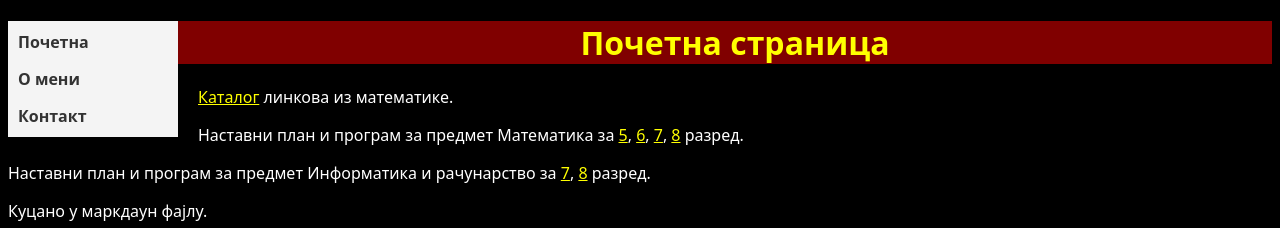
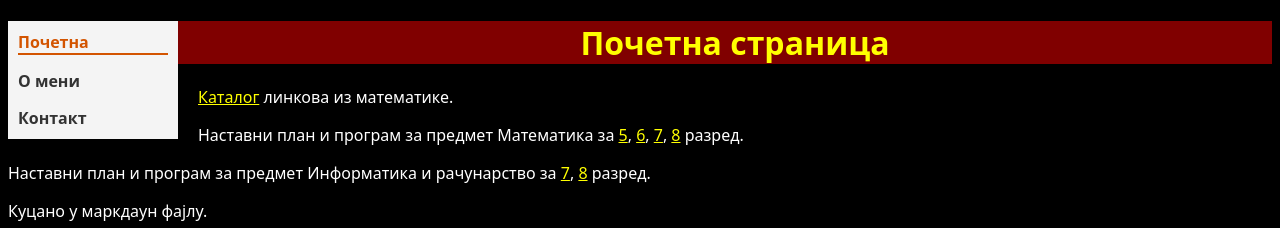
Before and after one commit to ndjapic/ndjapic.github.io, a Jekyll site: the page built from index.md, in a window 1280 px wide. Shown: the top 228 px of the page. Built offline with Jekyll 4.4.1, drawn with Linux system fonts in a browser that asks for light colours.

Commit message:
Enhance navigation with active link styling
Updated navigation links to include active class for current page.

```diff
--- a/_includes/navigation.html
+++ b/_includes/navigation.html
@@ -1,10 +1,14 @@
 <nav class="main-nav">
-  <a href="{{ '/' | relative_url }}">Почетна</a>
+  <a href="{{ '/' | relative_url }}"
+     class="{% if page.url == '/' %}active{% endif %}">Почетна</a>
 
   {% assign sorted_pages = site.pages | sort: "nav_order" %}
   {% for p in sorted_pages %}
     {% if p.title and p.nav_order %}
-      <a href="{{ p.url | relative_url }}">{{ p.title }}</a>
+      <a href="{{ p.url | relative_url }}"
+         class="{% if page.url == p.url %}active{% endif %}">
+         {{ p.title }}
+      </a>
     {% endif %}
   {% endfor %}
 </nav>
@@ -25,6 +29,11 @@
   .main-nav a:hover {
     color: #007bff;
   }
+  .main-nav a.active {
+    color: #d35400; /* Наранџаста или нека друга уочљива боја */
+    font-weight: bold;
+    border-bottom: 2px solid #d35400;
+  }
   .main-nav {
     display: flex;
     flex-direction: column; /* Ређа линкове један испод другог */
```
